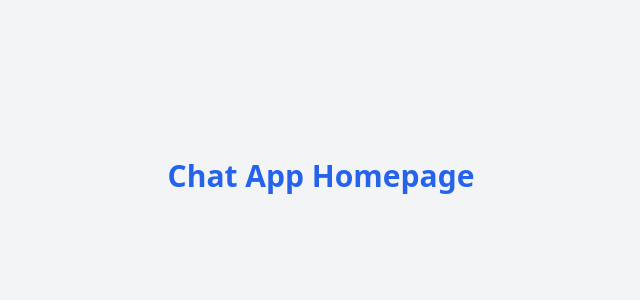
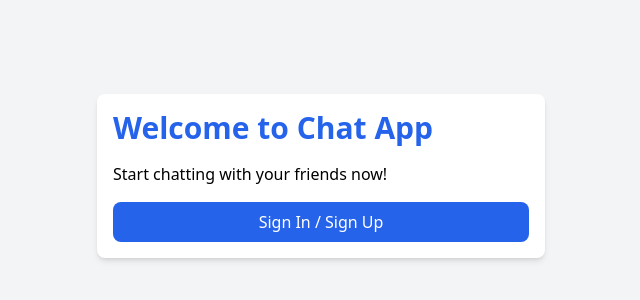
Before and after one commit to SasukeGh/chat-app, a Next.js app: page / in a window 1280 px wide. Shown: the part 224-524 px from the top of the page, without its empty margins (319-959 px from the left). Built offline with nearby package versions, Linux system fonts and the light colour scheme.

Commit message:
Update index.tsx

```diff
--- a/pages/index.tsx
+++ b/pages/index.tsx
@@ -1,7 +1,27 @@
-export default function Home() {
+// pages/index.tsx
+import { useRouter } from 'next/router'
+
+const Home = () => {
+  const router = useRouter()
+
+  const handleNavigateToSignIn = () => {
+    router.push('/signin') // Navigate to the SignIn page
+  }
+
   return (
     <div className="flex justify-center items-center min-h-screen bg-gray-100">
-      <h1 className="text-3xl font-bold text-blue-600">Chat App Homepage</h1>
+      <div className="w-full max-w-md p-4 bg-white rounded-lg shadow-md">
+        <h1 className="text-3xl font-bold text-blue-600 mb-4">Welcome to Chat App</h1>
+        <p className="mb-4">Start chatting with your friends now!</p>
+        <button
+          onClick={handleNavigateToSignIn}
+          className="w-full p-2 bg-blue-600 text-white rounded-lg"
+        >
+          Sign In / Sign Up
+        </button>
+      </div>
     </div>
   )
 }
+
+export default Home
```
